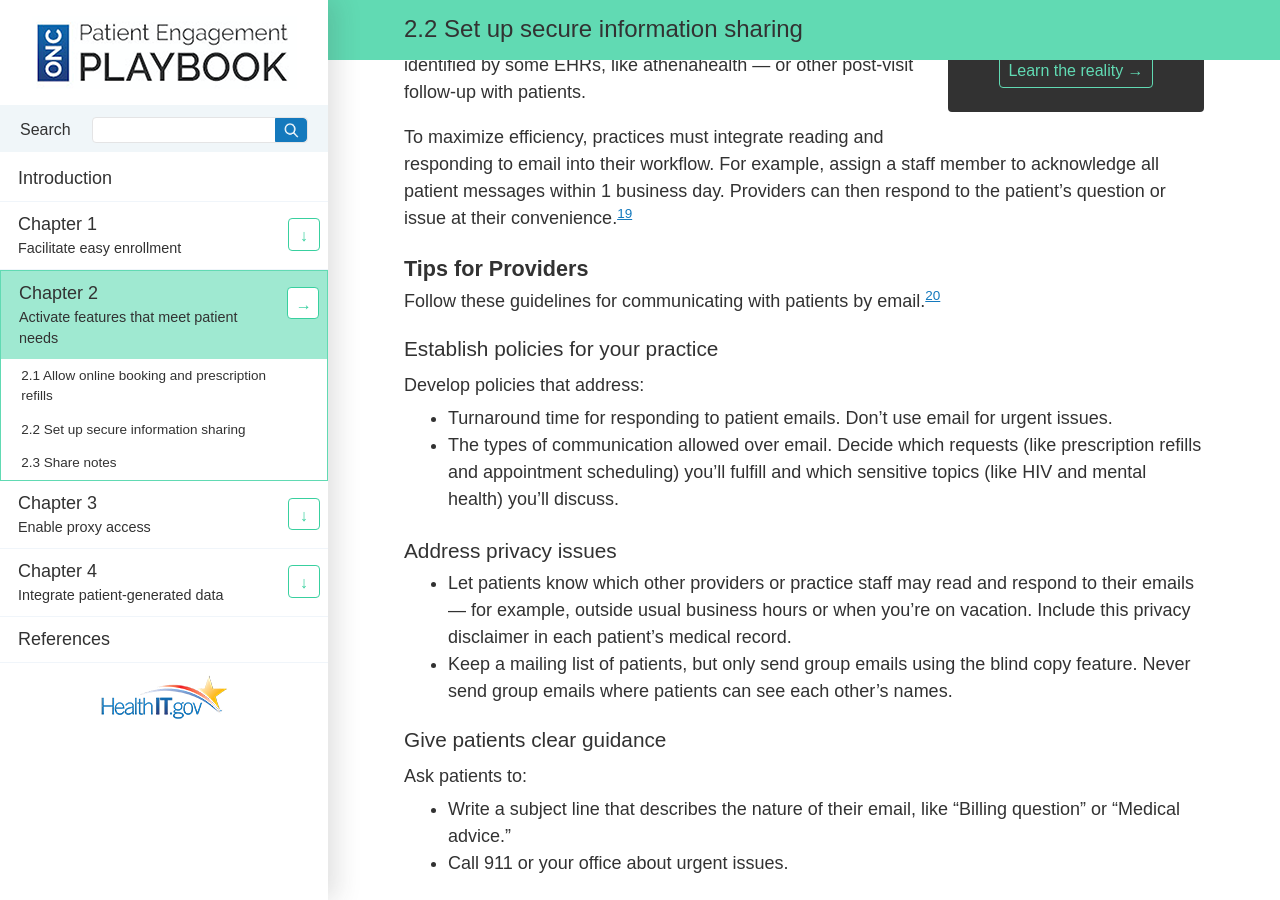
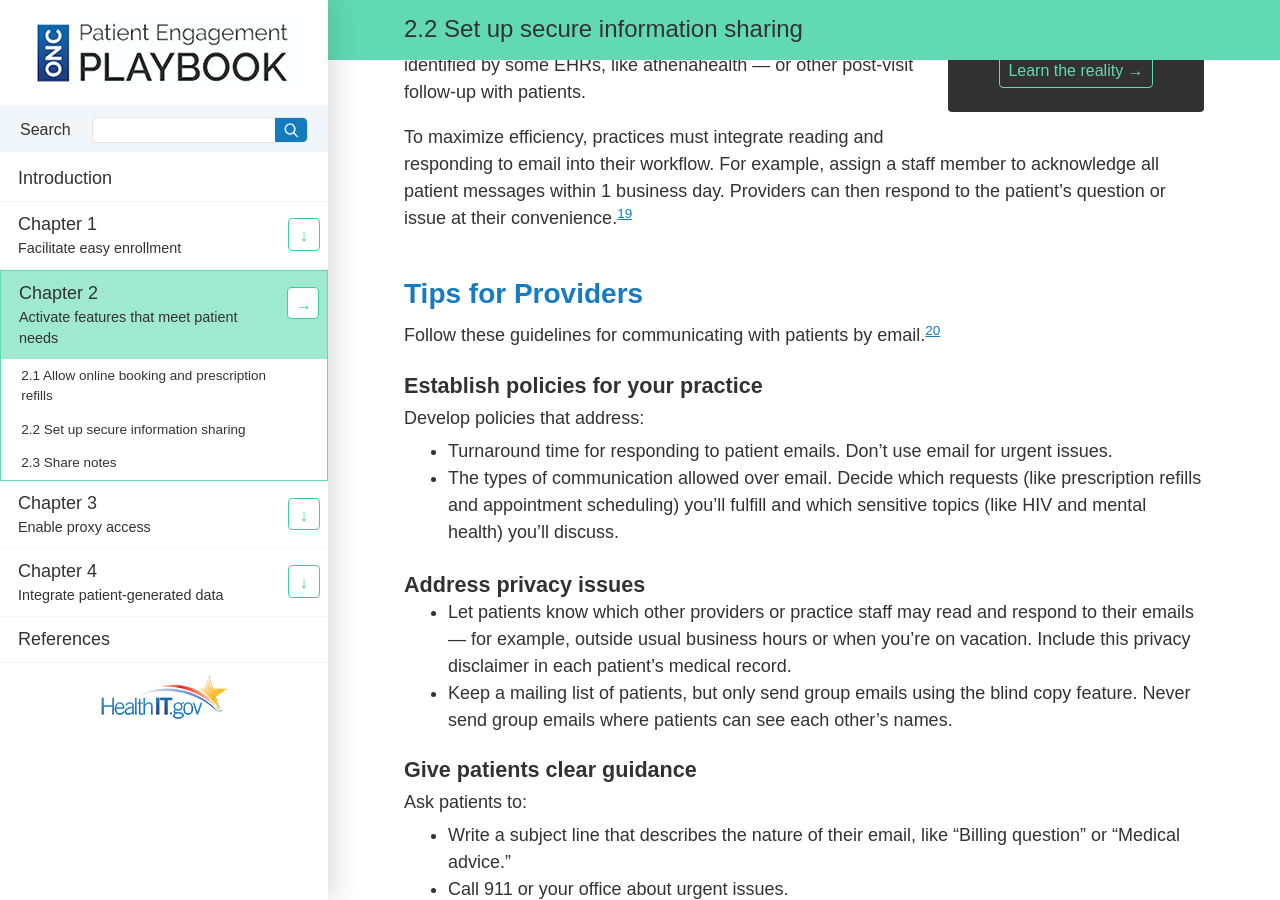
Before and after one commit to SriGovHealth/ONCHITPlaybook, a Jekyll site: the page built from _content/chapter-2.html, in a window 1280 px wide and 900 px high, scrolled down 3013 px. Built offline with Jekyll 4.4.1, drawn with Linux system fonts in a browser that asks for light colours.

Commit message:
heading adjustments

```diff
--- a/_content/chapter-1.html
+++ b/_content/chapter-1.html
@@ -249,19 +249,19 @@ next-url: "/chapter-2/"
 
       <p>Use positive, encouraging language and leverage every marketing opportunity.</p>
 
-      <h3>Tell patients how they can benefit.</h3>
+      <h3 class="h2">Tell patients how they can benefit.</h3>
       <p>Ensure that all members of the care team can relay the benefits of the portal and show patients how to do basic tasks like view lab results, send messages, pay bills, and request or schedule an appointment. See Chapter 2 of this playbook for more information on portal benefits.</p>
 
       <p>Give clinicians and staff talking points so that everyone reinforces the same key messages.</p>
 
-      <h3>Take advantage of every touch point.<sup><a href="{{ '/references/#footnote-11' | prepend: site.baseurl }}" id="footnote-ref11">11</a></sup></h3>
+      <h3 class="h2">Take advantage of every touch point.<sup><a href="{{ '/references/#footnote-11' | prepend: site.baseurl }}" id="footnote-ref11">11</a></sup></h3>
       <p>Over the course of a visit, a patient may talk to several practice staff including a receptionist, nurse, and doctor. Treat each conversation with a patient as an opportunity to explain the portal&rsquo;s value.</p>
 
       <p>Teach patients about the portal while they&rsquo;re waiting to see their doctors. In the waiting room, have posters, brochures, and videos that highlight portal features and include instructions for logging into the portal on a smartphone while they wait. Many EHR vendors have developed portal marketing materials so that you don&rsquo;t have to. Before you create your own, ask your vendor what materials they offer.</p>
 
       <p>Remember that marketing opportunities exist outside of a visit, too &mdash; like when patients call the office. Set up a pre-recorded hold message or a message that plays at the end of a call that reminds patients to register.</p>
 
-      <h3>Make patient portal communication the norm.</h3>
+      <h3 class="h2">Make patient portal communication the norm.</h3>
       <p>Move away from traditional methods of patient communication, like phone and mail. Frame the patient portal as the best way to reach providers and see important medical information.</p>
     </div>
   </div>
--- a/_content/chapter-2.html
+++ b/_content/chapter-2.html
@@ -151,23 +151,23 @@ next-url: "/chapter-3/"
 
       <p>To maximize efficiency, practices must integrate reading and responding to email into their workflow. For example, assign a staff member to acknowledge all patient messages within 1 business day. Providers can then respond to the patient&rsquo;s question or issue at their convenience.<sup><a href="{{ '/references/#footnote-19' | prepend: site.baseurl }}" id="footnote-ref19">19</a></sup></p>
 
-      <h3>Tips for Providers</h3>
+      <h3 class="h2">Tips for Providers</h3>
       <p>Follow these guidelines for communicating with patients by email.<sup><a href="{{ '/references/#footnote-20' | prepend: site.baseurl }}" id="footnote-ref20">20</a></sup></p>
 
-      <h4>Establish policies for your practice</h4>
+      <h4 class="h3">Establish policies for your practice</h4>
       <p>Develop policies that address:</p>
       <ul>
       <li>Turnaround time for responding to patient emails. Don&rsquo;t use email for urgent issues.</li>
       <li>The types of communication allowed over email. Decide which requests (like prescription refills and appointment scheduling) you&rsquo;ll fulfill and which sensitive topics (like HIV and mental health) you&rsquo;ll discuss.</li>
       </ul>
 
-      <h4>Address privacy issues</h4>
+      <h4 class="h3">Address privacy issues</h4>
       <ul>
       <li>Let patients know which other providers or practice staff may read and respond to their emails &mdash; for example, outside usual business hours or when you&rsquo;re on vacation. Include this privacy disclaimer in each patient&rsquo;s medical record.</li>
       <li>Keep a mailing list of patients, but only send group emails using the blind copy feature. Never send group emails where patients can see each other&rsquo;s names.</li>
       </ul>
 
-      <h4>Give patients clear guidance</h4>
+      <h4 class="h3">Give patients clear guidance</h4>
       <p>Ask patients to:</p>
       <ul>
       <li>Write a subject line that describes the nature of their email, like &ldquo;Billing question&rdquo; or &ldquo;Medical advice.&rdquo;</li>
@@ -308,7 +308,7 @@ next-url: "/chapter-3/"
 <div class="content">
   <div class="row">
     <div class="grid-12">
-      <h3>Tips for Providers</h3>
+      <h3 class="h2">Tips for Providers</h3>
       <p>When sharing notes with patients, it&rsquo;s important to:</p>
       <ul class="checklist">
         <li><span class="check" aria-hidden="true"></span> <span class="check-item">Explain to patients what they can expect to see in the notes</span></li>
```
